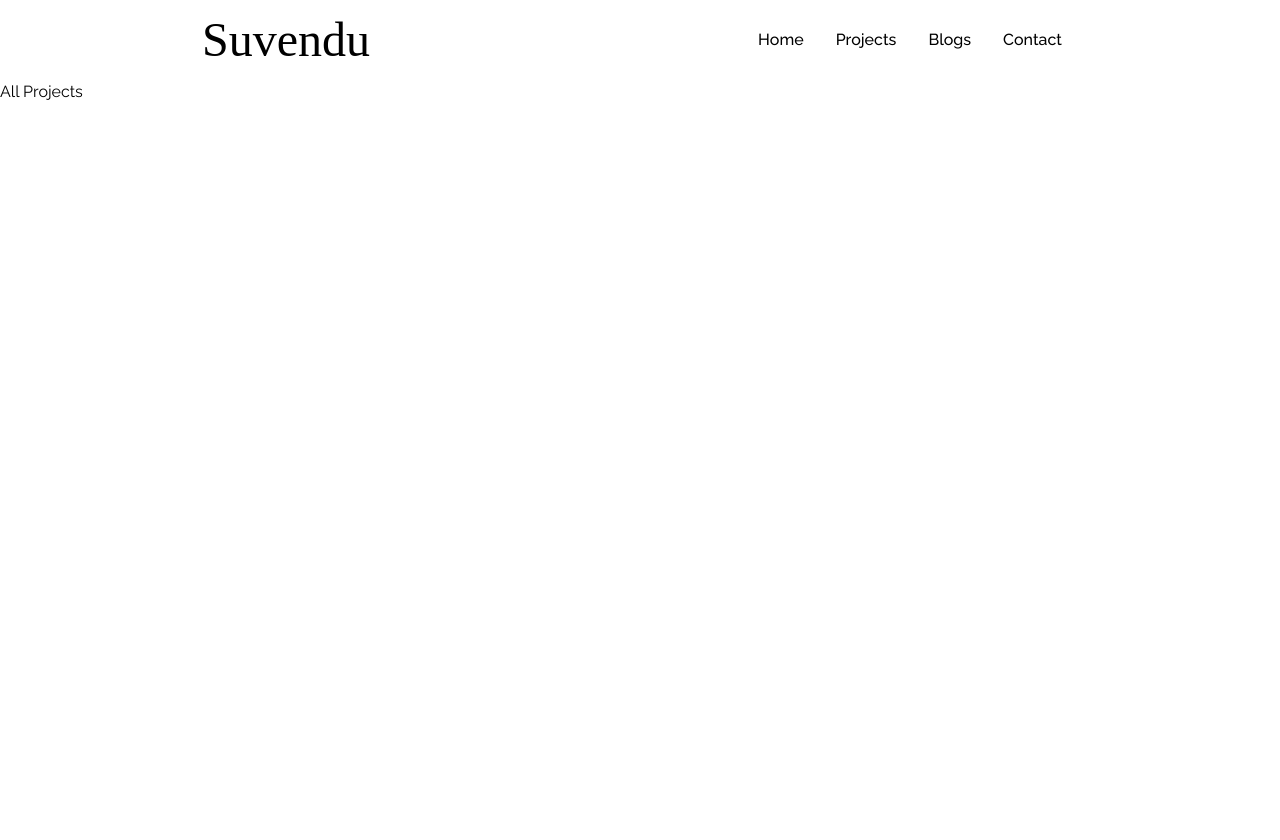
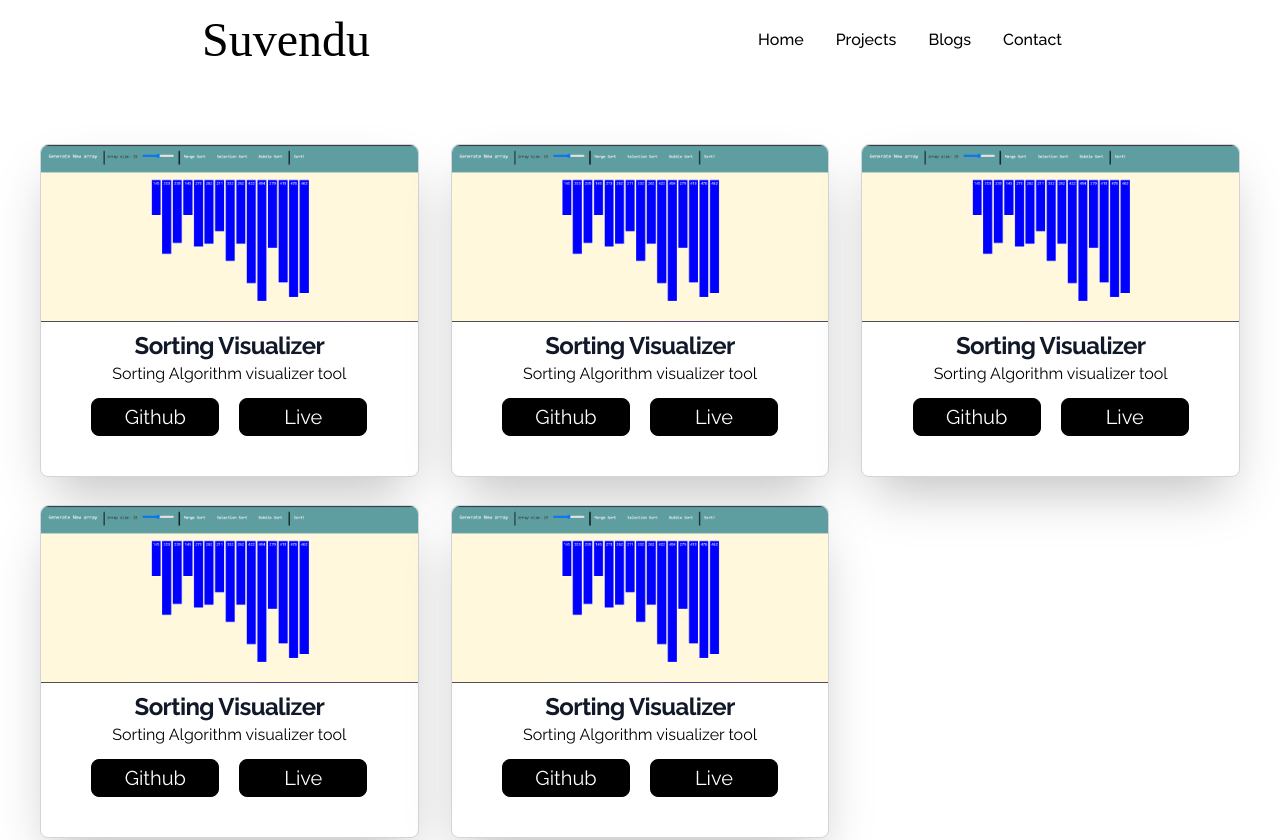
Before and after one commit to Hap-i/portfolio, a React (Create React App) app: page /project in a window 1280 px wide. Shown: the top 840 px of the page. Before the commit the page ends 800 px from the top, so only its background shows below. Built offline with nearby package versions, Linux system fonts and the light colour scheme; a web font is replaced by a local one.

Commit message:
All projects page template created

```diff
--- a/src/Pages/AllProjects.js
+++ b/src/Pages/AllProjects.js
@@ -1,11 +1,14 @@
 import React from "react";
+import Footer from "../components/visual/HomeComponents/Footer";
 import Navbar from "../components/visual/HomeComponents/Navbar";
+import AllProjectCards from "../components/visual/ProjectComponents/AllProjectCards";
 
 function AllProjects() {
   return (
     <div>
       <Navbar></Navbar>
-      <div>All Projects</div>
+      <AllProjectCards></AllProjectCards>
+      <Footer></Footer>
     </div>
   );
 }
--- /dev/null
+++ b/src/components/visual/ProjectComponents/AllProjectCards.js
@@ -0,0 +1,149 @@
+import React from "react";
+
+function AllProjectCards() {
+  return (
+    <div className="mt-16">
+      <div className="flex justify-center">
+        <div className="grid lg:grid-cols-3 gap-y-7 gap-x-8 sm:grid-cols-1 md:grid-cols-2 mx-10">
+          <div className="max-w-sm bg-white border border-gray-300 rounded-lg shadow-2xl">
+            <img
+              className="rounded-t-lg"
+              src="assets/projects/sorting-visualizer.png"
+              alt=""
+            />
+            <div className="pt-2 pb-10">
+              <h5 className="text-2xl font-bold tracking-tight text-gray-900 text-center">
+                Sorting Visualizer
+              </h5>
+              <div className="text-center">
+                Sorting Algorithm visualizer tool
+              </div>
+              <div className="text-white space-x-5 text-center mt-3">
+                <button
+                  className="text-white bg-black py-1 rounded-lg w-32  text-xl hover:text-black hover:bg-transparent
+          border border-black">
+                  Github
+                </button>
+                <button
+                  className="text-white bg-black py-1 rounded-lg  w-32 text-xl hover:text-black hover:bg-transparent
+          border border-black">
+                  Live
+                </button>
+              </div>
+            </div>
+          </div>
+          <div className="max-w-sm bg-white border border-gray-300 rounded-lg shadow-2xl">
+            <img
+              className="rounded-t-lg"
+              src="assets/projects/sorting-visualizer.png"
+              alt=""
+            />
+            <div className="pt-2 pb-10">
+              <h5 className="text-2xl font-bold tracking-tight text-gray-900 text-center">
+                Sorting Visualizer
+              </h5>
+              <div className="text-center">
+                Sorting Algorithm visualizer tool
+              </div>
+              <div className="text-white space-x-5 text-center mt-3">
+                <button
+                  className="text-white bg-black py-1 rounded-lg w-32  text-xl hover:text-black hover:bg-transparent
+          border border-black">
+                  Github
+                </button>
+                <button
+                  className="text-white bg-black py-1 rounded-lg  w-32 text-xl hover:text-black hover:bg-transparent
+          border border-black">
+                  Live
+                </button>
+              </div>
+            </div>
+          </div>
+          <div className="max-w-sm bg-white border border-gray-300 rounded-lg shadow-2xl">
+            <img
+              className="rounded-t-lg"
+              src="assets/projects/sorting-visualizer.png"
+              alt=""
+            />
+            <div className="pt-2 pb-10">
+              <h5 className="text-2xl font-bold tracking-tight text-gray-900 text-center">
+                Sorting Visualizer
+              </h5>
+              <div className="text-center">
+                Sorting Algorithm visualizer tool
+              </div>
+              <div className="text-white space-x-5 text-center mt-3">
+                <button
+                  className="text-white bg-black py-1 rounded-lg w-32  text-xl hover:text-black hover:bg-transparent
+          border border-black">
+                  Github
+                </button>
+                <button
+                  className="text-white bg-black py-1 rounded-lg  w-32 text-xl hover:text-black hover:bg-transparent
+          border border-black">
+                  Live
+                </button>
+              </div>
+            </div>
+          </div>
+          <div className="max-w-sm bg-white border border-gray-300 rounded-lg shadow-2xl">
+            <img
+              className="rounded-t-lg"
+              src="assets/projects/sorting-visualizer.png"
+              alt=""
+            />
+            <div className="pt-2 pb-10">
+              <h5 className="text-2xl font-bold tracking-tight text-gray-900 text-center">
+                Sorting Visualizer
+              </h5>
+              <div className="text-center">
+                Sorting Algorithm visualizer tool
+              </div>
+              <div className="text-white space-x-5 text-center mt-3">
+                <button
+                  className="text-white bg-black py-1 rounded-lg w-32  text-xl hover:text-black hover:bg-transparent
+          border border-black">
+                  Github
+                </button>
+                <button
+                  className="text-white bg-black py-1 rounded-lg  w-32 text-xl hover:text-black hover:bg-transparent
+          border border-black">
+                  Live
+                </button>
+              </div>
+            </div>
+          </div>
+          <div className="max-w-sm bg-white border border-gray-300 rounded-lg shadow-2xl">
+            <img
+              className="rounded-t-lg"
+              src="assets/projects/sorting-visualizer.png"
+              alt=""
+            />
+            <div className="pt-2 pb-10">
+              <h5 className="text-2xl font-bold tracking-tight text-gray-900 text-center">
+                Sorting Visualizer
+              </h5>
+              <div className="text-center">
+                Sorting Algorithm visualizer tool
+              </div>
+              <div className="text-white space-x-5 text-center mt-3">
+                <button
+                  className="text-white bg-black py-1 rounded-lg w-32  text-xl hover:text-black hover:bg-transparent
+          border border-black">
+                  Github
+                </button>
+                <button
+                  className="text-white bg-black py-1 rounded-lg  w-32 text-xl hover:text-black hover:bg-transparent
+          border border-black">
+                  Live
+                </button>
+              </div>
+            </div>
+          </div>
+        </div>
+      </div>
+    </div>
+  );
+}
+
+export default AllProjectCards;
```
Also changed, not shown: public/assets/under-construction.svg (added).
